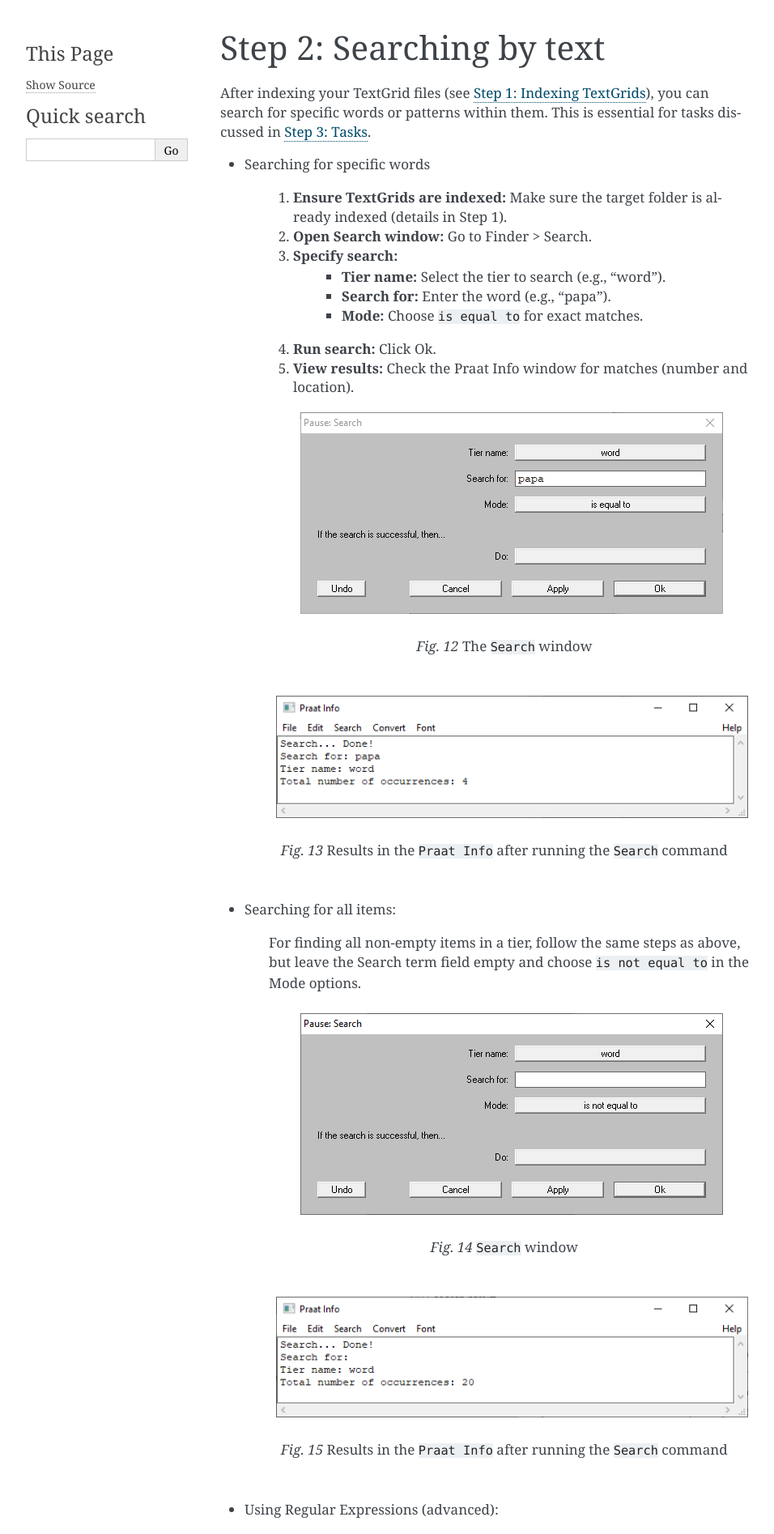
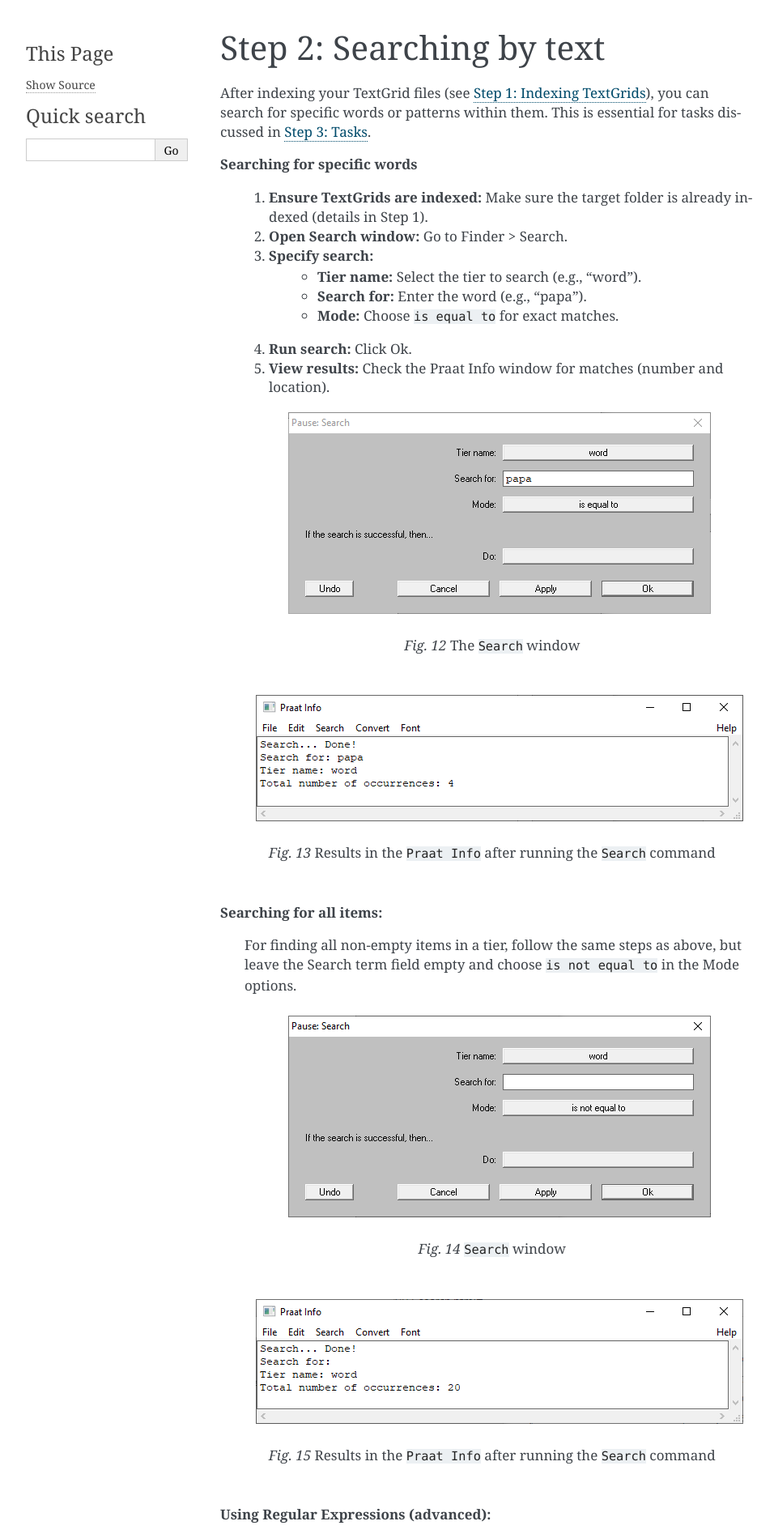
Before and after one commit to rolandomunoz/praat-finder, a Sphinx documentation site: the page built from docs/source/02-search.rst, in a window 1280 px wide. Shown: the top 1894 px of the page at 81% size, without its empty margins (148-1104 px from the left). Built offline with Sphinx 7.4.7, drawn with Linux system fonts in a browser that asks for light colours.

```diff
--- a/docs/source/02-search.rst
+++ b/docs/source/02-search.rst
@@ -3,7 +3,7 @@ Step 2: Searching by text
 
 After indexing your TextGrid files (see :doc:`01-create_index`), you can search for specific words or patterns within them. This is essential for tasks discussed in :doc:`03-tasks`.
 
-* Searching for specific words
+**Searching for specific words**
 
     #. **Ensure TextGrids are indexed:** Make sure the target folder is already indexed (details in Step 1).
     #. **Open Search window:** Go to Finder > Search.
@@ -28,7 +28,7 @@ After indexing your TextGrid files (see :doc:`01-create_index`), you can search
 
        Results in the ``Praat Info`` after running the ``Search`` command
 
-* Searching for all items:
+**Searching for all items:**
 
     For finding all non-empty items in a tier, follow the same steps as above, but leave the Search term field empty and choose ``is not equal to`` in the Mode options.
 
@@ -46,11 +46,11 @@ After indexing your TextGrid files (see :doc:`01-create_index`), you can search
 
        Results in the ``Praat Info`` after running the ``Search`` command
 
-* Using Regular Expressions (advanced):
+**Using Regular Expressions (advanced):**
 
-    - Enable ``matches (regex)`` mode in the Search window.
-    - Use patterns like ``p[ae]pa`` to match both "papa" and "pepa".
-    - See the Praat `Regular Expressions Tutorial`_ for more details.
+    * Enable ``matches (regex)`` mode in the Search window.
+    * Use patterns like ``p[ae]pa`` to match both "papa" and "pepa".
+    * See the Praat `Regular Expressions Tutorial`_ for more details.
 
     .. _search-window3:
 
```
